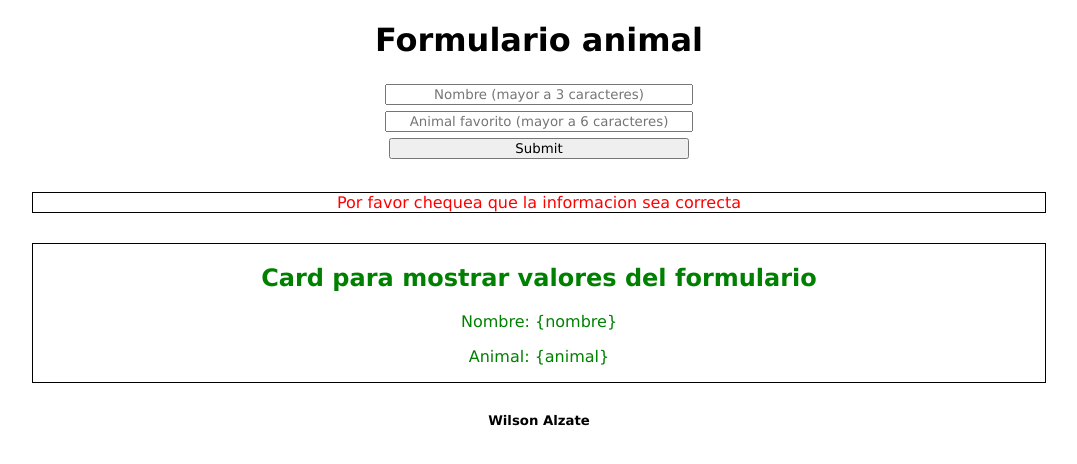
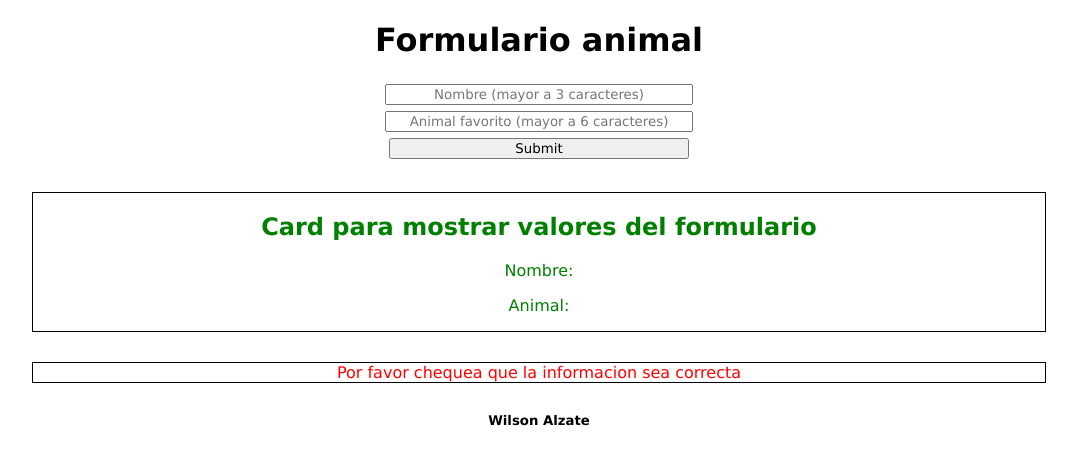
Before and after one commit to KevvDaniel/fe3c4-parcial, a React (Vite) app: page / in a window 1280 px wide. Shown: the top 464 px of the page, without its empty margins (101-1178 px from the left). Built offline with nearby package versions, Linux system fonts and the light colour scheme.

Commit message:
Ok funcinalidad de que la data del 'onSubmit' (boton envia) se le cargue a la 'Card' y se muestre en pantalla

```diff
--- a/src/App.jsx
+++ b/src/App.jsx
@@ -9,10 +9,13 @@ function App() {
   //Falta
   // Hacer validaciones
 
+  const [informacion, setInformacion] = useState({}); {/**useState setea un objeto*/}
+
   // funcion dentro el padre "App" que se le pasa como "props" al hijo "Form"
   // las props son de solo lectura, el hijo no puede modificarlas
   const onSubmit = (data) => {
     console.log("data: ", data);
+    setInformacion(data);
   }
 
   return (
@@ -22,8 +25,12 @@ function App() {
         titulo="Formulario animal"
       />
 
+      {informacion &&
+        <Card nombre={informacion.nombre} animal={informacion.animal}/>
+
+      }
+
       <p id="msn-error" >Por favor chequea que la informacion sea correcta</p>
-      <Card nombre="{nombre}" animal="{animal}"/>
 
       <h5>Wilson Alzate</h5>
     </div>
```
